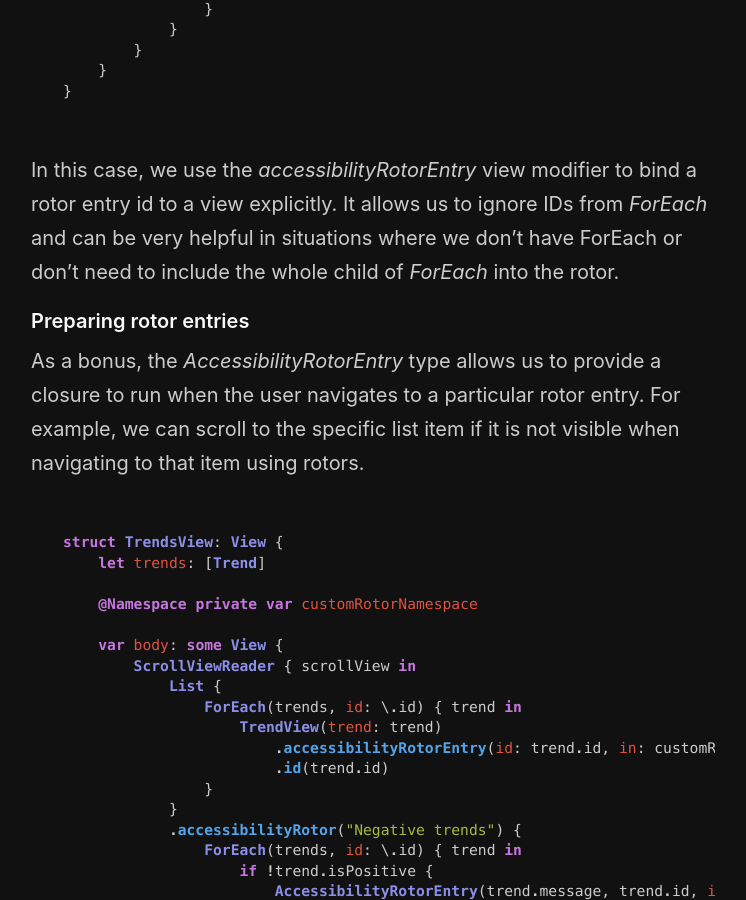
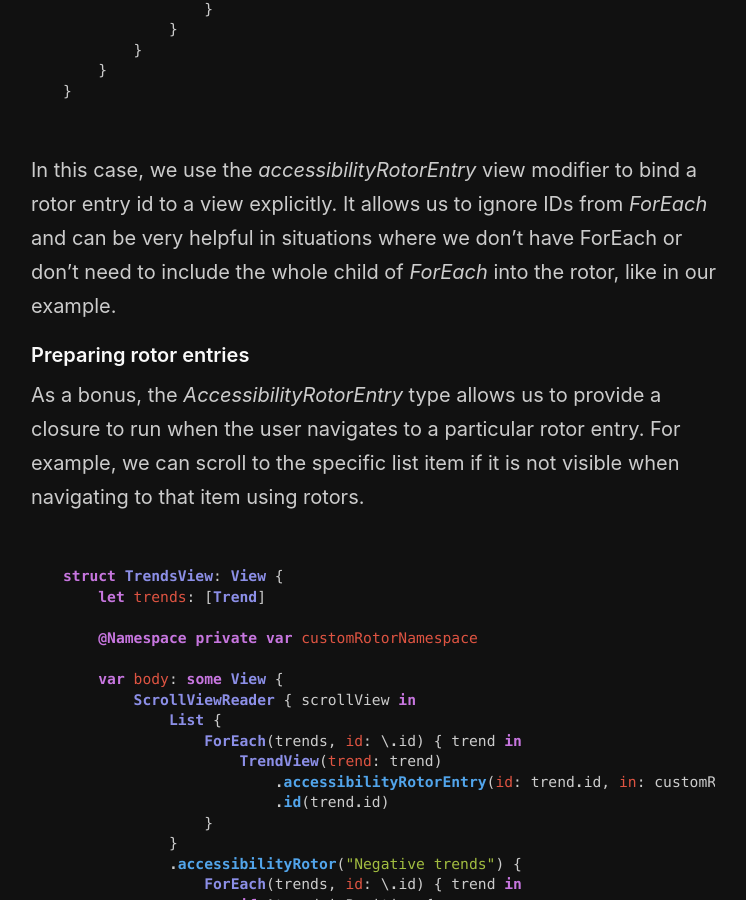
Before and after one commit to mecid/mecid.github.io, a Jekyll site: the page built from _posts/2021-09-14-accessibility-rotors-in-swiftui.md, in a window 1280 px wide and 900 px high, scrolled down 3708 px. Shown: the whole window, without its empty margins (259-1005 px from the left). Built offline with Jekyll 4.4.1, drawn with Linux system fonts in a browser that asks for light colours.

Commit message:
explicit rotors api section improved

````diff
--- a/_posts/2021-09-14-accessibility-rotors-in-swiftui.md
+++ b/_posts/2021-09-14-accessibility-rotors-in-swiftui.md
@@ -103,7 +103,7 @@ struct TrendsView: View {
 }
 ```
 
-In this case, we use the *accessibilityRotorEntry* view modifier to bind a rotor entry id to a view explicitly. It allows us to ignore IDs from *ForEach* and can be very helpful in situations where we don't have ForEach or don't need to include the whole child of *ForEach* into the rotor.
+In this case, we use the *accessibilityRotorEntry* view modifier to bind a rotor entry id to a view explicitly. It allows us to ignore IDs from *ForEach* and can be very helpful in situations where we don't have ForEach or don't need to include the whole child of *ForEach* into the rotor, like in our example.
 
 #### Preparing rotor entries
 As a bonus, the *AccessibilityRotorEntry* type allows us to provide a closure to run when the user navigates to a particular rotor entry. For example, we can scroll to the specific list item if it is not visible when navigating to that item using rotors.
````
